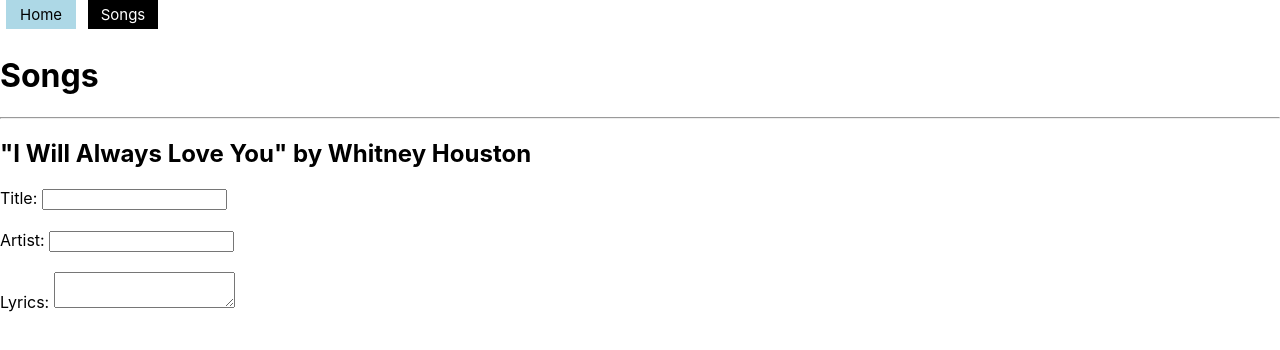
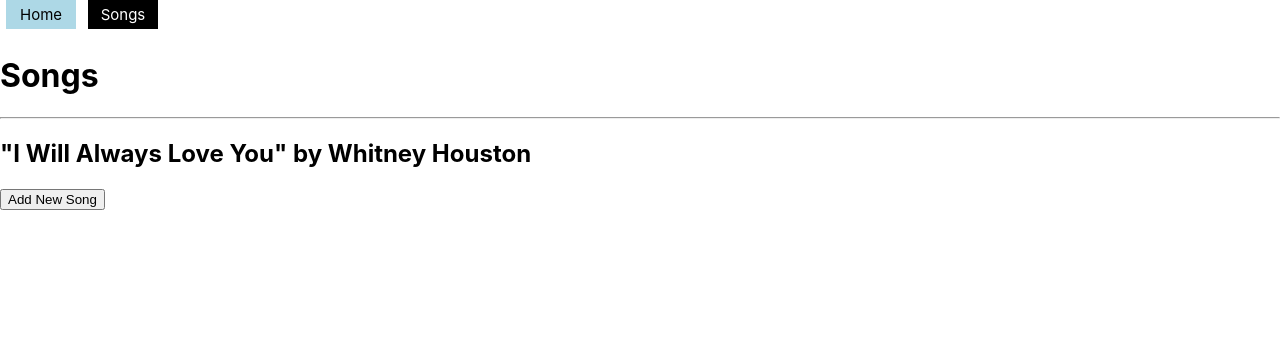
Before and after one commit to ChristinaKozi/p2-final, a React (Create React App) app: page /songs in a window 1280 px wide. Shown: the top 350 px of the page. Built offline with nearby package versions, Linux system fonts and the light colour scheme; data requests are answered from the project's data file.

Commit message:
adds New Song router button

```diff
--- a/src/components/SongCard.js
+++ b/src/components/SongCard.js
@@ -1,13 +1,19 @@
 import React from "react";
+import { Link } from "react-router-dom";
 
 function SongCard({ song }){
-    const {title, artist, lyrics} = song
+    const {id, title, artist} = song
 
     return (
         <article>
             <h2>"{title}" by {artist}</h2>
+            <p>
+                <Link to={`/song/${id}`}>
+                    <button>Add New Song</button>
+                </Link>
+            </p>
         </article>
     )
 }
 
-export default SongCard
+export default SongCard;
--- a/src/components/SongForm.js
+++ b/src/components/SongForm.js
@@ -1,8 +1,12 @@
 import React from "react";
+import NavBar from "./NavBar";
 
 function SongForm(){
     return (
         <>
+            <header>
+                <NavBar />
+            </header>
             <form>
                 <label>Title: </label>
                 <input type='text'></input>
@@ -16,6 +20,7 @@
 
                 <label>Lyrics: </label>
                 <textarea type='text'></textarea>
+
             </form>
         </>
     )
--- a/src/pages/Songs.js
+++ b/src/pages/Songs.js
@@ -1,7 +1,6 @@
 import React, { useEffect, useState } from "react"
 import NavBar from "../components/NavBar"
 import SongCard from "../components/SongCard"
-import SongForm from "../components/SongForm"
 
 function Songs() {
     const [songs, setSongs] = useState([])
@@ -24,7 +23,6 @@
             <h1>Songs</h1>
             <hr />
             {songList}
-            <SongForm />
         </div>
     )
 }
```
Also changed, not shown: src/routes.js (+4 -3 lines).
